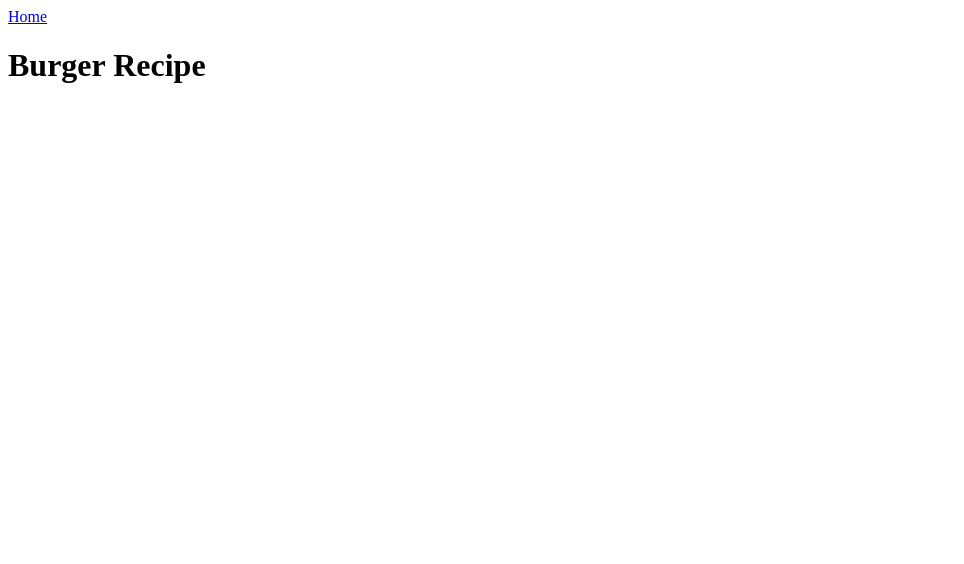
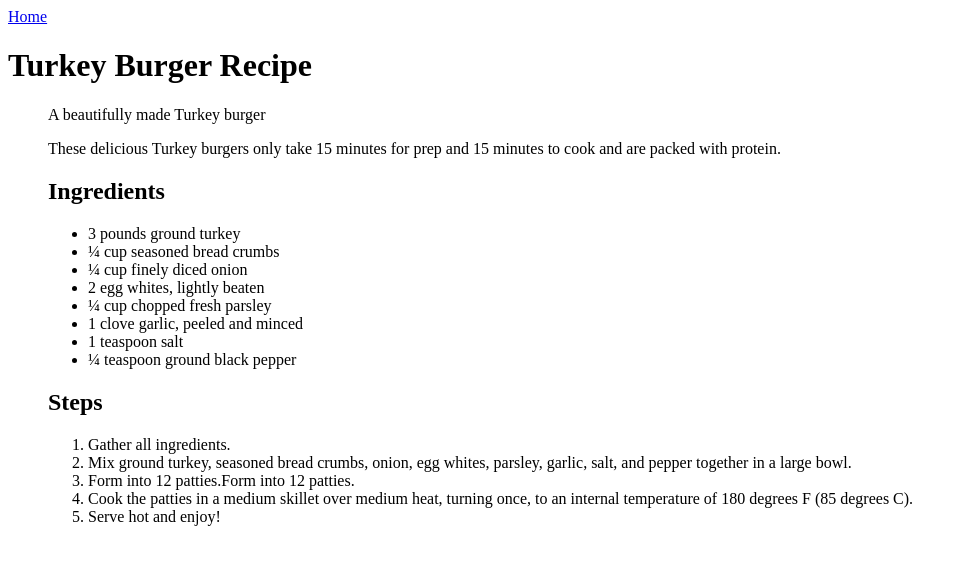
Before and after one commit to Scottgalloway0398/odin-recipes, a plain HTML site: page recipes/burgers.html in a window 1280 px wide. Shown: the whole page, without its empty margins (0-964 px from the left). Drawn offline with Linux system fonts and the light colour scheme.

Commit message:
Add index.html file and submit completed pages
Adding the index.html file for the homepage and completed the recipe pages.

```diff
--- a/recipes/burgers.html
+++ b/recipes/burgers.html
@@ -7,6 +7,33 @@
 </head>
 <body>
     <a href="../index.html">Home</a>
-    <h1>Burger Recipe</h1>
+    <h1>Turkey Burger Recipe</h1>
+
+        <figure src="../images/lunch.html" alt="philly cheese steak sandwich recipe">
+            <figcaption>A beautifully made Turkey burger</figcaption>
+    <p>These delicious Turkey burgers only take 15 minutes for prep and 15 minutes to cook and are packed with protein.</p>
+
+    <h2>Ingredients</h2>
+    <ul>
+        <li>3 pounds ground turkey</li>
+        <li>¼ cup seasoned bread crumbs</li>
+        <li>¼ cup finely diced onion</li>
+        <li>2 egg whites, lightly beaten</li>
+        <li>¼ cup chopped fresh parsley</li>
+        <li>1 clove garlic, peeled and minced</li>
+        <li>1 teaspoon salt</li>
+        <li>¼ teaspoon ground black pepper</li>
+    </ul>
+
+    <h2>Steps</h2>
+    <ol>
+        <li>Gather all ingredients.</li>
+        <li>Mix ground turkey, seasoned bread crumbs, onion, egg whites, parsley, garlic, salt, and pepper together in a large bowl.</li>
+        <li>Form into 12 patties.Form into 12 patties.</li>
+        <li>Cook the patties in a medium skillet over medium heat, turning once, to an internal temperature of 180 degrees F (85 degrees C).</li>
+        <li>Serve hot and enjoy!</li>
+    </ol>
+
+
 </body>
 </html>
```
Also changed, not shown: index.html (added, +18 -0 lines), recipes/breakfast.html (+3 -2 lines), recipes/lunch.html (+43 -0 lines), Images/breakfast.webp (added), Images/lunch.webp (added), Images/turkey-burgers.webp (added), 1 other file.
